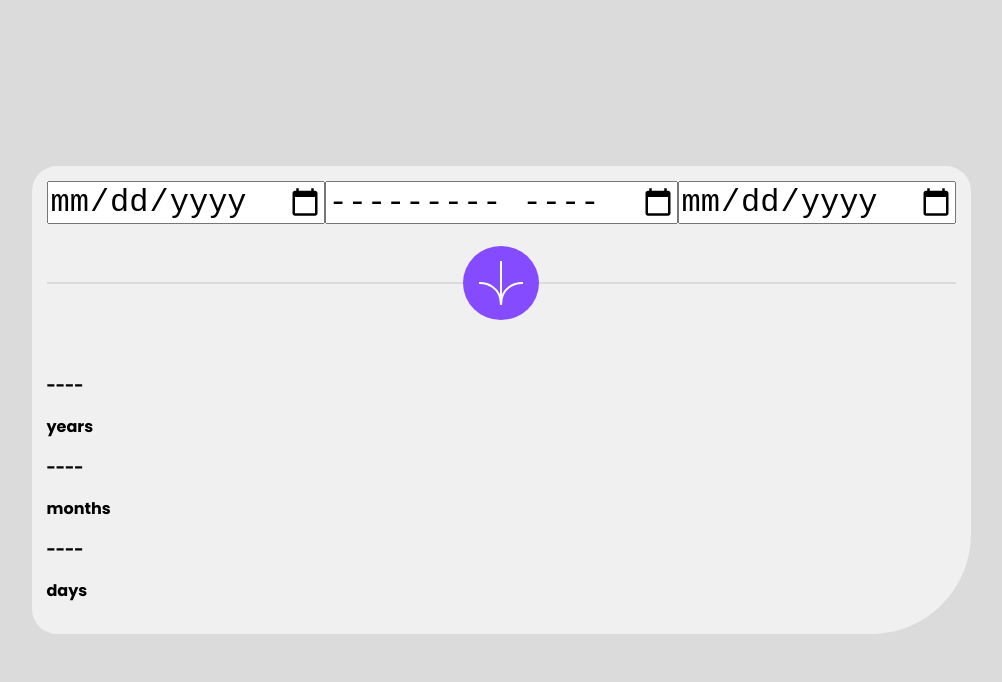
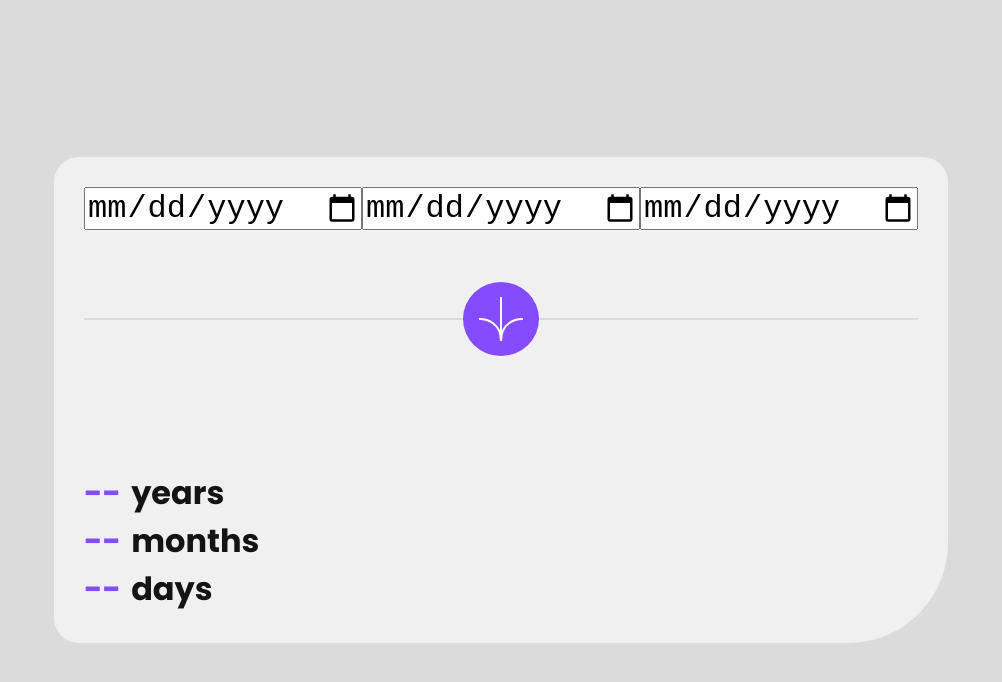
Before and after one commit to lmpko/frontendmentor-age-calculator-app-main, a React app: page / in a window 1280 px wide. Shown: the whole page, without its empty margins (139-1141 px from the left). Built offline with nearby package versions, Linux system fonts and the light colour scheme.

Commit message:
containers css added , show result component css added

```diff
--- a/app.css
+++ b/app.css
@@ -24,13 +24,16 @@ input{
 
 main{
     background-color: var(--tertiary-color);
-    padding: .9375rem;
     margin: .9375rem;
     border-radius: 1.5625rem 1.5625rem 6.25rem 1.5625rem  ;
 }
 
 .date-form{
 
+}
+
+.container{
+    padding: 1.875rem;
 }
 
 .line-with-img{
@@ -50,3 +53,19 @@ main{
     border: 1px solid var(--fouthary-color);
 
 }
+
+.results-container{
+    display: flex;
+    align-items: center;
+    font-size: 32px;
+}
+
+.results-container p{
+    padding-left: .625rem;
+    margin: 0;
+    color: var(--sixthary-color);
+}
+
+.results-container span{
+    color: var(--primary-color);
+}
--- a/src/DateFormCompononet.js
+++ b/src/DateFormCompononet.js
@@ -2,13 +2,13 @@ import React from 'react'
 
 const DateFormCompononet = () => {
   return (
-    <form className='date-form'>
+    <form className='date-form container'>
       <label for="day">
         <input type="date" name="" value="" id='day' placeholder='DD'/>
       </label>
 
       <label for="month">
-        <input type="month" name="" value="" id='month' placeholder='MM'/>
+        <input type="date" name="" value="" id='month' placeholder='MM'/>
       </label>
 
       <label for="year">
--- a/src/LineComponent.js
+++ b/src/LineComponent.js
@@ -3,7 +3,7 @@ import arrowIMG from "/assets/images/icon-arrow.svg"
 
 const LineComponent = () => {
   return (
-    <div className='line-with-img'>
+    <div className='line-with-img container'>
       <hr/>
       <img src={arrowIMG} alt="arrow-icon"/>
     </div>
--- a/src/ShowComponent.js
+++ b/src/ShowComponent.js
@@ -2,19 +2,16 @@ import React from 'react'
 
 const ShowComponent = () => {
   return (
-    <div>
-      <div>
-        <span>--</span>
+    <div className='container'>
+      <div className='results-container'>
         <span>--</span>
         <p>years</p>
       </div>
-      <div>
-        <span>--</span>
+      <div className='results-container'>
         <span>--</span>
         <p>months</p>
       </div>
-      <div>
-        <span>--</span>
+      <div className='results-container'>
         <span>--</span>
         <p>days</p>
       </div>
```
